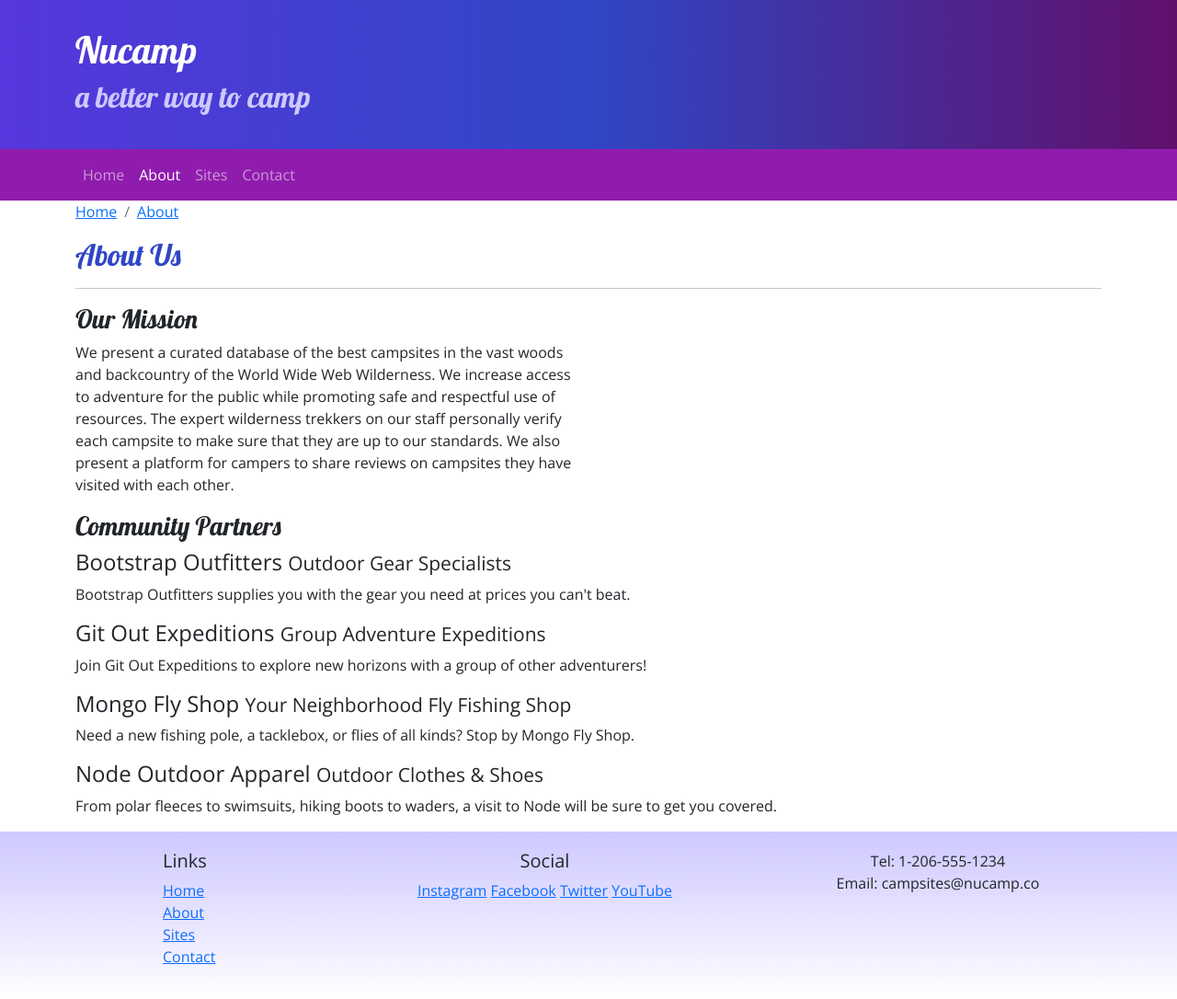
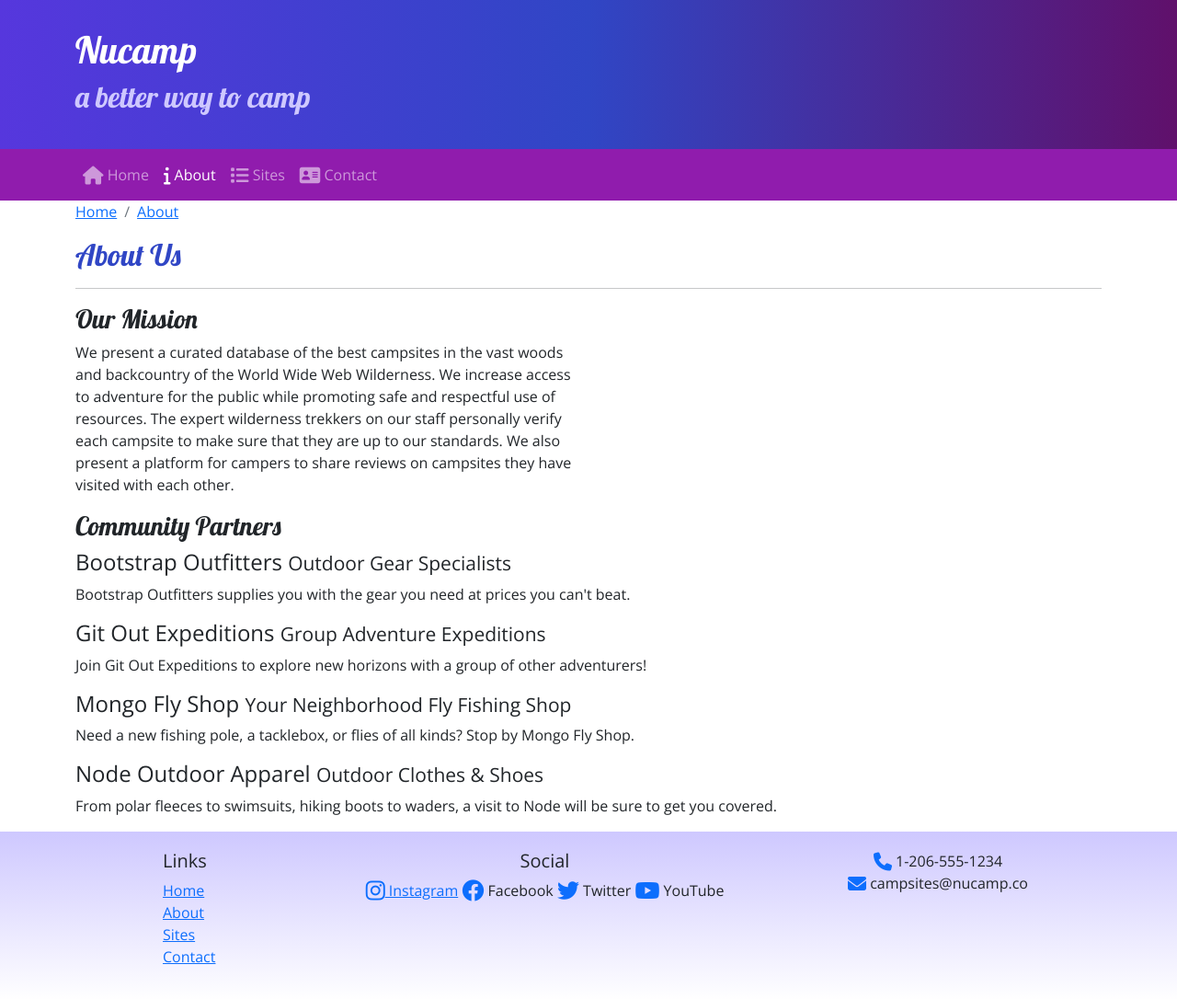
Before and after one commit to damssket/git-test, a plain HTML site: page aboutus.html in a window 1280 px wide. Shown: the whole page at 92% size. Drawn offline with nearby package versions, Linux system fonts and the light colour scheme.

Commit message:
Icon Fonts

```diff
--- a/aboutus.html
+++ b/aboutus.html
@@ -9,6 +9,7 @@
     <link href="https://cdn.jsdelivr.net/npm/bootstrap@5.2.3/dist/css/bootstrap.min.css" rel="stylesheet" integrity="sha384-rbsA2VBKQhggwzxH7pPCaAqO46MgnOM80zW1RWuH61DGLwZJEdK2Kadq2F9CUG65" crossorigin="anonymous"/>
     <link rel="stylesheet" href="https://fonts.googleapis.com/css?family=Lobster|Open+Sans" />
     <link rel="stylesheet" href="css/styles.css" />
+    <link rel="stylesheet" href="https://cdnjs.cloudflare.com/ajax/libs/font-awesome/6.2.1/css/all.min.css" integrity="sha512-MV7K8+y+gLIBoVD59lQIYicR65iaqukzvf/nwasF0nqhPay5w/9lJmVM2hMDcnK1OnMGCdVK+iQrJ7lzPJQd1w==" crossorigin="anonymous" referrerpolicy="no-referrer"/>
 
     <title>Nucamp: A Better Way To Camp</title>
 </head>
@@ -34,10 +35,10 @@
             </button>
             <div class="collapse navbar-collapse" id="numcampNavbar">
                 <ul class="navbar-nav">
-                    <li class="nav-item"><a class="nav-link" href="index.html">Home</a></li>
-                    <li class="nav-item"><a class="nav-link active" href="#">About</a></li>
-                    <li class="nav-item"><a class="nav-link" href="#">Sites</a></li>
-                    <li class="nav-item"><a class="nav-link" href="#">Contact</a></li>
+                    <li class="nav-item"><a class="nav-link" href="index.html"><i class="fa-solid fa-house fa-lg"></i> Home</a></li>
+                    <li class="nav-item"><a class="nav-link active" href="#"><i class="fa-solid fa-info fa-lg"> </i> About</a></li>
+                    <li class="nav-item"><a class="nav-link" href="#"><i class="fa-solid fa-list fa-lg"></i> Sites</a></li>
+                    <li class="nav-item"><a class="nav-link" href="#"><i class="fa-solid fa-address-card fa-lg"></i> Contact</a></li>
                 </ul>
             </div>
         </div>
@@ -87,21 +88,21 @@
                     <h5>Links</h5>
                     <ul class="list-unstyled">
                         <li><a href="index.html">Home</a></li>
-                        <li><a href="aboutus.html">About</a></li>
+                        <li><a href="#">About</a></li>
                         <li><a href="#">Sites</a></li>
                         <li><a href="#">Contact</a></li>
                     </ul>
                 </div>
                 <div class="col-6 col-sm-5 text-center">
                     <h5>Social</h5>
-                    <a href="http://instagram.com/">Instagram</a>
-                    <a href="http://facebook.com/">Facebook</a>
-                    <a href="http://twitter.com/">Twitter</a>
-                    <a href="http://youtube.com/">YouTube</a>
+                    <a href="http://instagram.com/"><i class="fa-brands fa-instagram fa-xl"></i> Instagram</a>
+                    <a href="http://facebook.com/"><a href="http://facebook.com/"><i class="fa-brands fa-facebook fa-xl"></i></a> Facebook</a>
+                    <a href="http://twitter.com/"><a href="http://twitter.com/"><i class="fa-brands fa-twitter fa-xl"></i></a> Twitter</a>
+                    <a href="http://youtube.com/"><a href="http://youtube.com/"><i class="fa-brands fa-youtube fa-xl"></i></a> YouTube</a>
                 </div>
                 <div class="col-sm-4 text-center">
-                    Tel: 1-206-555-1234<br />
-                    Email: campsites@nucamp.co
+                    <i class="fa-solid fa-phone fa-lg text-primary"></i> 1-206-555-1234<br />
+                    <i class="fa-solid fa-envelope fa-lg text-primary"></i> campsites@nucamp.co
                 </div>
            </div>
         </div>
```
Also changed, not shown: index.html (+11 -10 lines).
